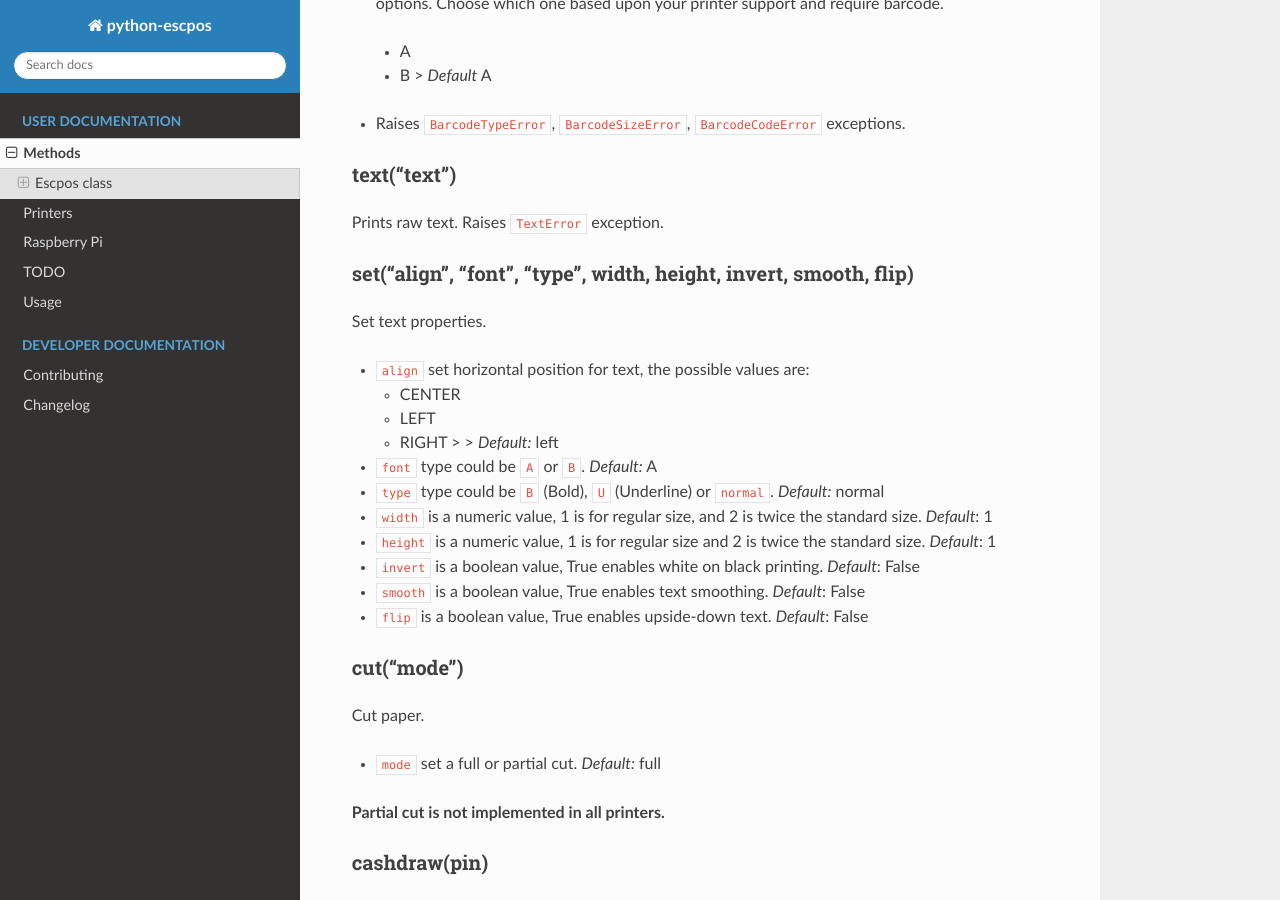
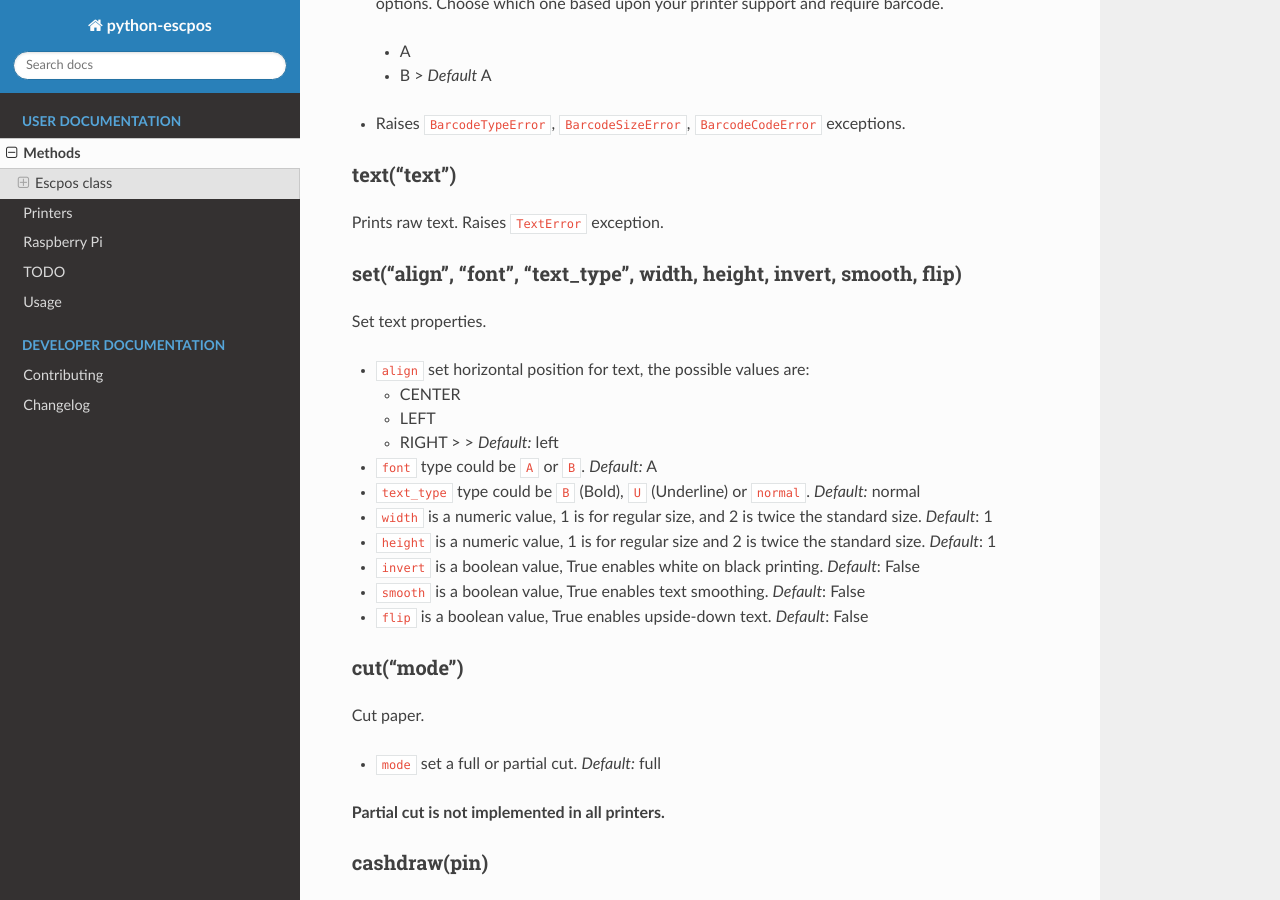
Before and after one commit to python-escpos/python-escpos, a Sphinx documentation site: the page built from doc/user/methods.rst, in a window 1280 px wide and 900 px high, scrolled down 1661 px. Built offline with Sphinx 7.4.7 and the Read the Docs theme 2.0.0, drawn with Linux system fonts in a browser that asks for light colours; pages that are not in the unit, such as notebooks, are missing from menus; the version number could not be read and is left out.

Commit message:
Corrected set() command documentation
The documentation currently says that `printer.set(type="B")` is the way to bold text. It won't work - you need to use `printer.set(text_type="B")`.

```diff
--- a/doc/user/methods.rst
+++ b/doc/user/methods.rst
@@ -84,7 +84,7 @@ text("text")
 
 Prints raw text. Raises ``TextError`` exception.
 
-set("align", "font", "type", width, height, invert, smooth, flip)
+set("align", "font", "text_type", width, height, invert, smooth, flip)
 ^^^^^^^^^^^^^^^^^^^^^^^^^^^^^^^^^^^^^^^^^^^^^^^^^^^^^^^^^^^^^^^^^
 
 Set text properties.
@@ -96,7 +96,7 @@ Set text properties.
   * RIGHT > > *Default:* left
 
 * ``font`` type could be ``A`` or ``B``. *Default:* A
-* ``type`` type could be ``B`` (Bold), ``U`` (Underline) or ``normal``. *Default:* normal
+* ``text_type`` type could be ``B`` (Bold), ``U`` (Underline) or ``normal``. *Default:* normal
 * ``width`` is a numeric value, 1 is for regular size, and 2 is twice the standard size. *Default*: 1
 * ``height`` is a numeric value, 1 is for regular size and 2 is twice the standard size. *Default*: 1
 * ``invert`` is a boolean value, True enables white on black printing. *Default*: False
```
